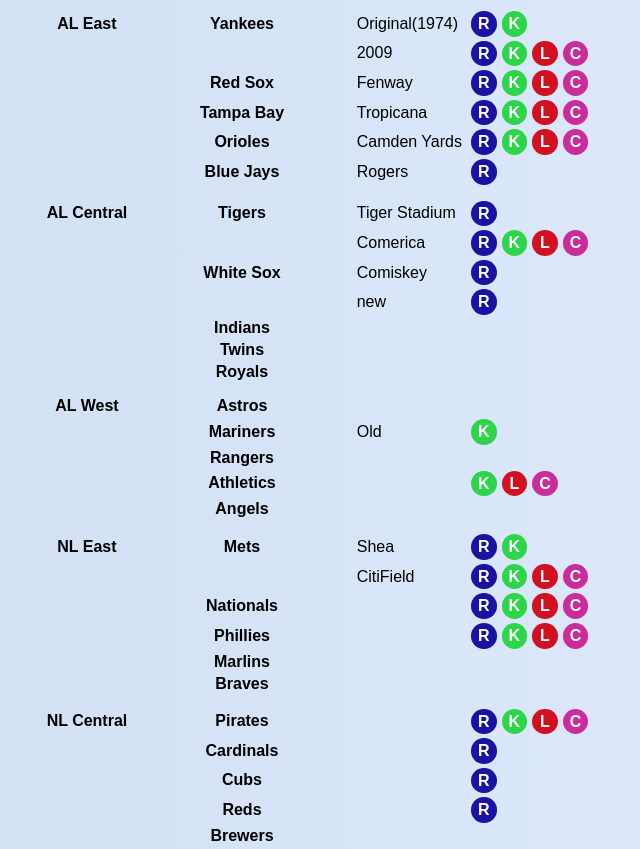
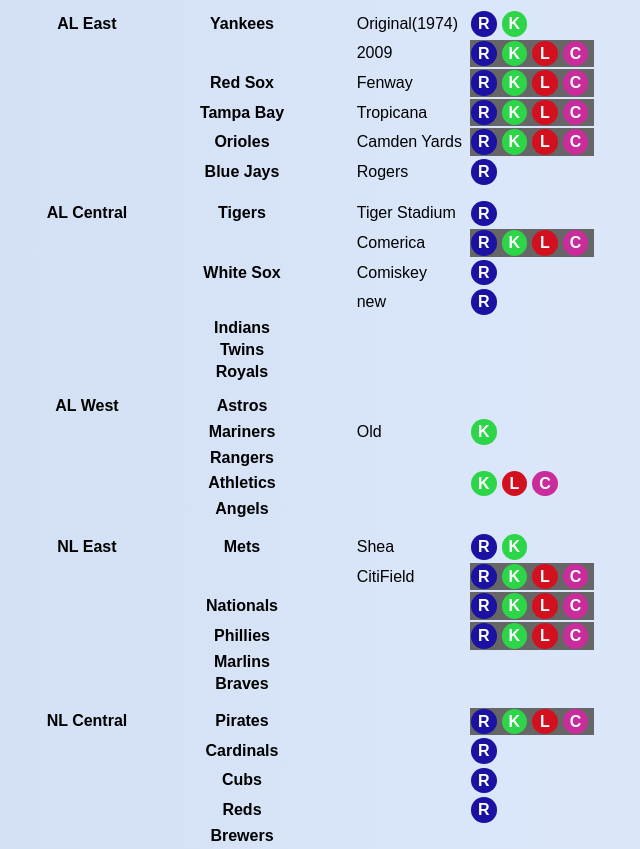
Before and after one commit to netrc/ourballparks, a plain HTML site: page index.html in a window 1280 px wide. Shown: the top 849 px of the page, without its empty margins (320-960 px from the left). Drawn offline with Linux system fonts and the light colour scheme.

Commit message:
use b (not t)

```diff
--- a/index.html
+++ b/index.html
@@ -175,7 +175,7 @@
         });
         for (let b in allBallparks) {
           if (allBallparks[b] == 4) {
-            if (el = document.getElementById(t)) {
+            if (el = document.getElementById(b)) {
               el.classList.add("allFamily");
             }
           }
```
